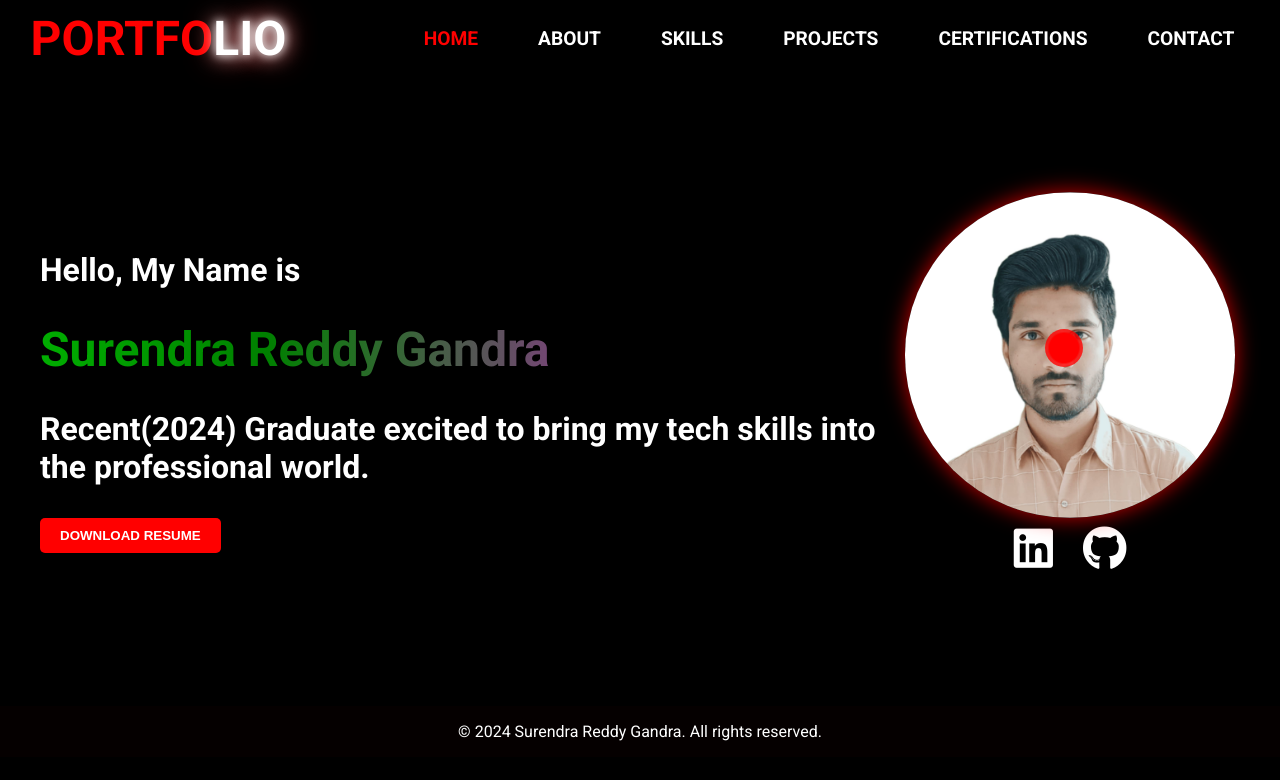
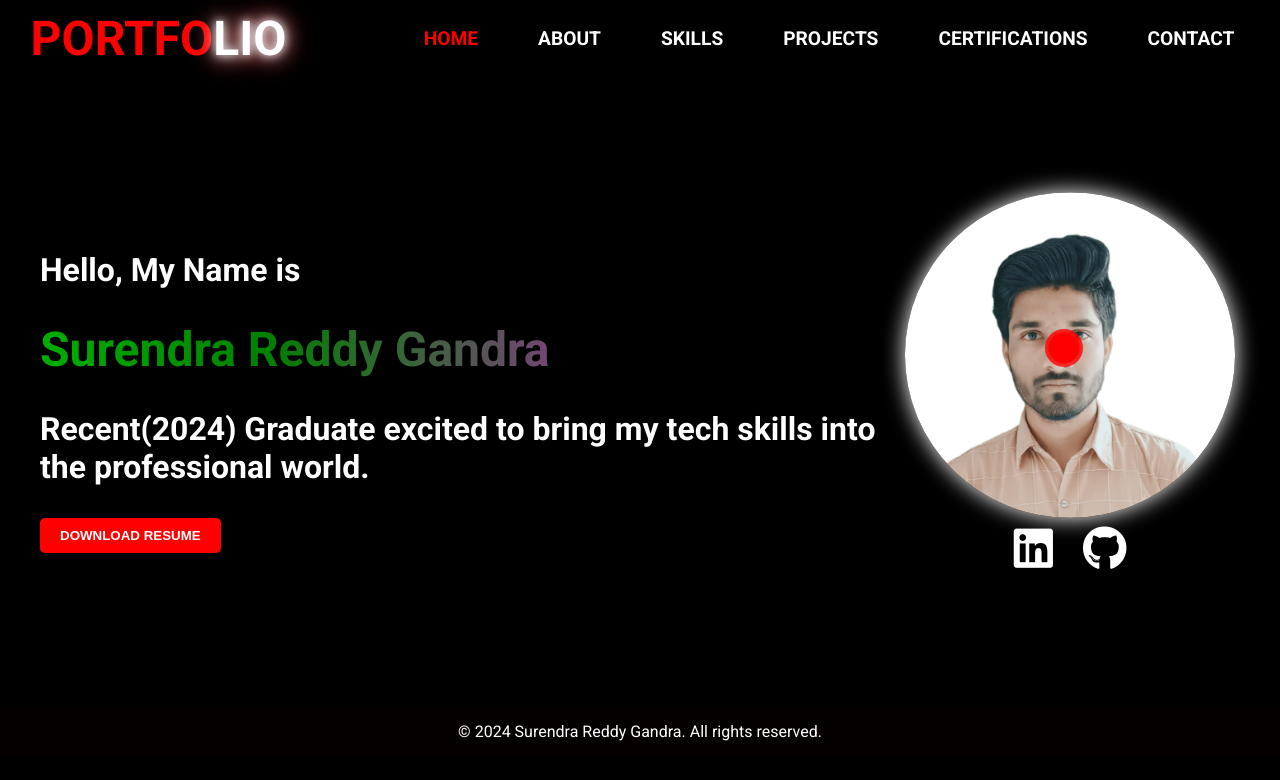
Before and after one commit to SurendraReddy3/Responsive-Personal-Portfolio, a plain HTML site: page index.html in a window 1280 px wide. In both pictures the pointer is over the picture 1070 px from the left and 354 px from the top of the page. Drawn offline with Linux system fonts and the light colour scheme.

Commit message:
Update index.css

```diff
--- a/index.css
+++ b/index.css
@@ -181,7 +181,7 @@ header {
 
 .profile-pic img:hover {
     transform: scale(1.1);
-    box-shadow: 0px 0px 20px rgba(255, 0, 0, 0.8);
+    box-shadow: 0px 0px 20px white;
 }
 
 /* Social Media Links */
```
